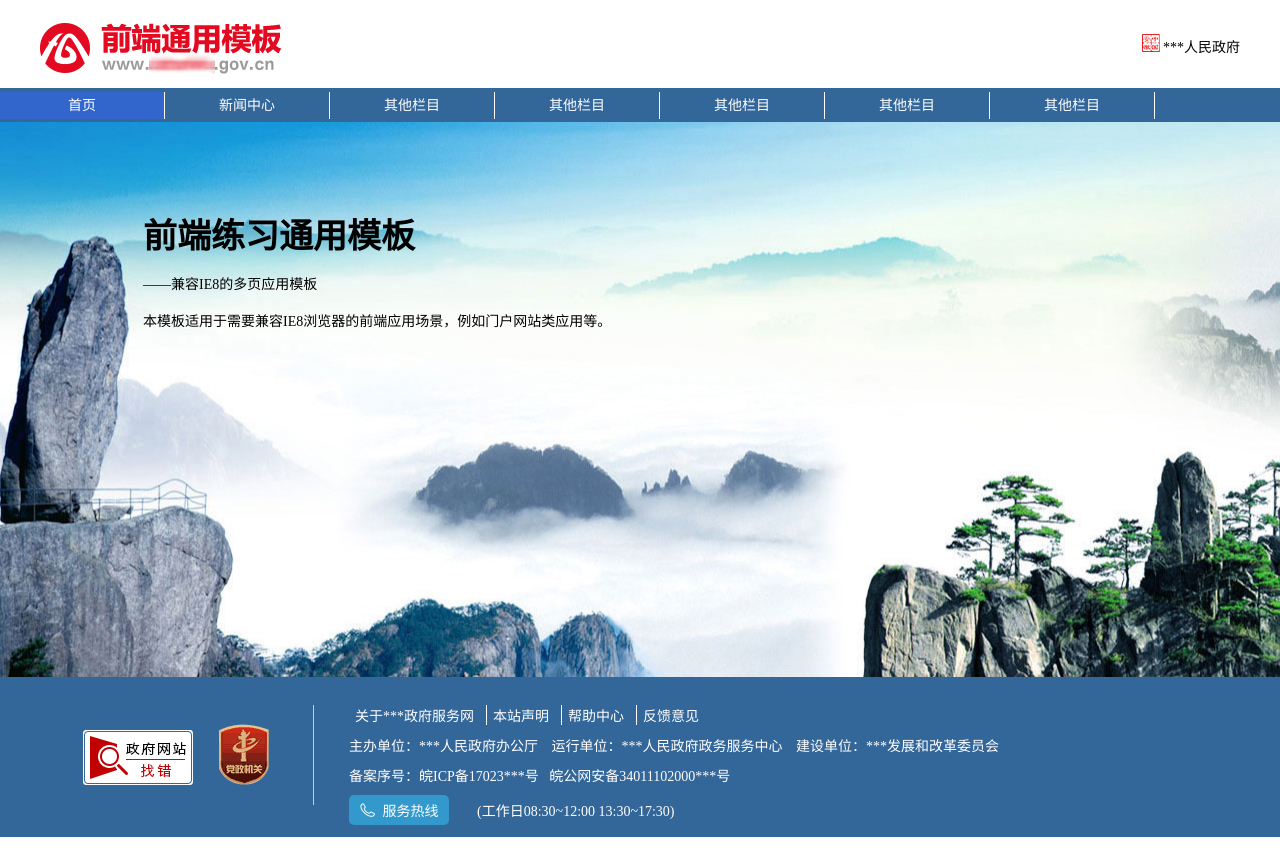
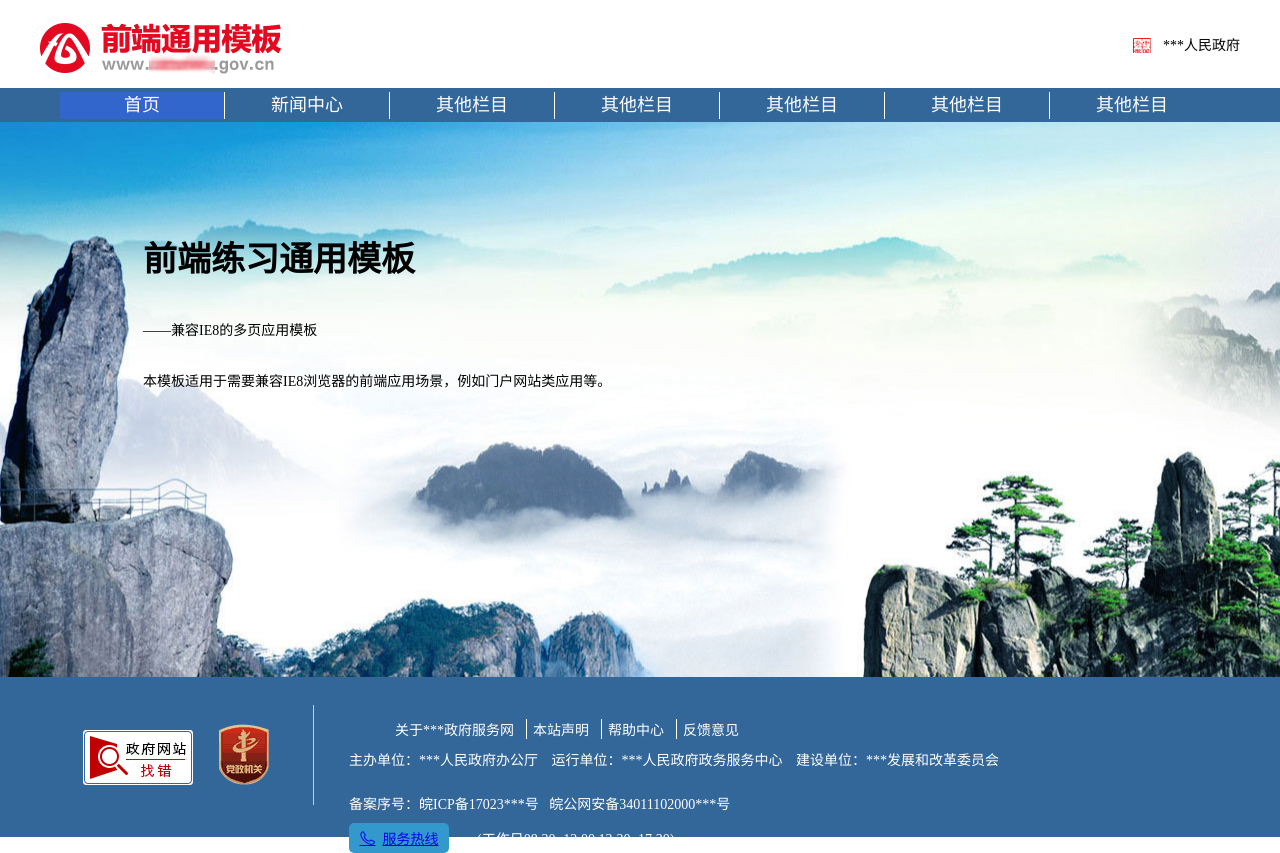
Before and after one commit to LittleOrange23/self-study, a plain HTML site: page 第四天/index.html in a window 1280 px wide. Drawn offline with Linux system fonts and the light colour scheme.

Commit message:
11.17修改主页面

```diff
--- a/第四天/css/index.css
+++ b/第四天/css/index.css
@@ -1,5 +1,5 @@
 /* 全局样式 */
-*{
+body{
   margin: 0;
   padding: 0;
   font-size: 14px;
@@ -15,6 +15,9 @@ header {
 }
 .logo {
   float: left;
+  width: 277px;
+  height: 51px;
+  background: url(../images/logo.png) no-repeat;
   /* margin-left: 18.75%; */
   margin-top: 23px;
 }
@@ -23,16 +26,21 @@ header {
   /* margin-right: 18.75%; */
   margin-top: 34px;
 }
+.logo-right-goverment {
+
+  background: url(../images/badge.png)  no-repeat;
+  padding-left: 30px;
+}
 /* 导航样式 */
 nav {
   /* width: 1200px; */
   width: 100%;
   height: 34px;
-  margin:0 auto;
   background: #336699;
 }
 .nav-ul {
   width: 1200px;
+  margin:0 auto;
   height: 34px;
   /* margin-left: 18.75%;  */
 }
@@ -45,6 +53,10 @@ nav {
   text-align: center;
   margin-top: 4px;
   line-height: 27px;
+  font-size: 18px;
+}
+.nav-ul li:last-child {
+  border-right: none;
 }
 .nav-ul li a {
   display: block;
@@ -149,17 +161,31 @@ address {
   margin-top: 15px;
 }
 
-/* 链接样式 */
-a:link{
-  color: #fff;
+/* 头部链接样式 */
+.logo-right-goverment:link {
+  color: #000;
   text-decoration: none;
 }
+.logo-right-goverment:hover {
+  color: #ff0000;
+}
+/* 导航链接样式 */
+
 .nav-ul li a:hover {
  color: #fbf5c6;
  display: block;
  background: #3366cc;
  transition: all 0.5s ease;
 }
+.nav-ul li a:link{
+  color: #fff;
+  text-decoration: none;
+}
+/* 底部链接样式 */
+.footer-menu a:link{
+  color: #fff;
+  text-decoration: none;
+}
 .footer-menu li a:hover{
   color: #fbf5c6;
 }
--- a/第四天/index.html
+++ b/第四天/index.html
@@ -13,11 +13,12 @@
     <!-- 头部开始 -->
     <header>
       <div class="logo">
-        <img src="./images/logo.png" alt="">
+        <!-- <img src="./images/logo.png" alt=""> -->
       </div>
       <div class="logo-right">
-        <img src="./images/badge.png" alt="">
-        <span class="goverment">***人民政府</span>
+        <!-- <img src="./images/badge.png" alt=""> -->
+        <a class="logo-right-goverment" href="javascript:;">***人民政府</a>
+        <!-- <span class="goverment"></span> -->
       </div>
     </header>
     <!-- 头部结束 -->
```
